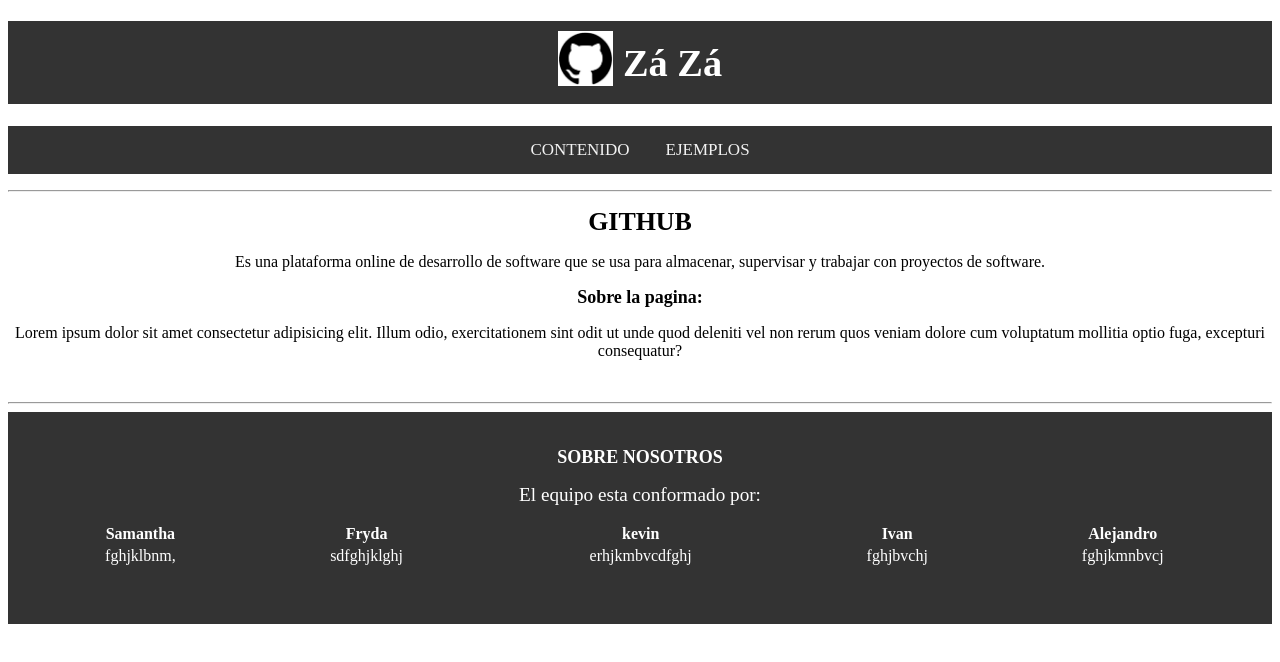
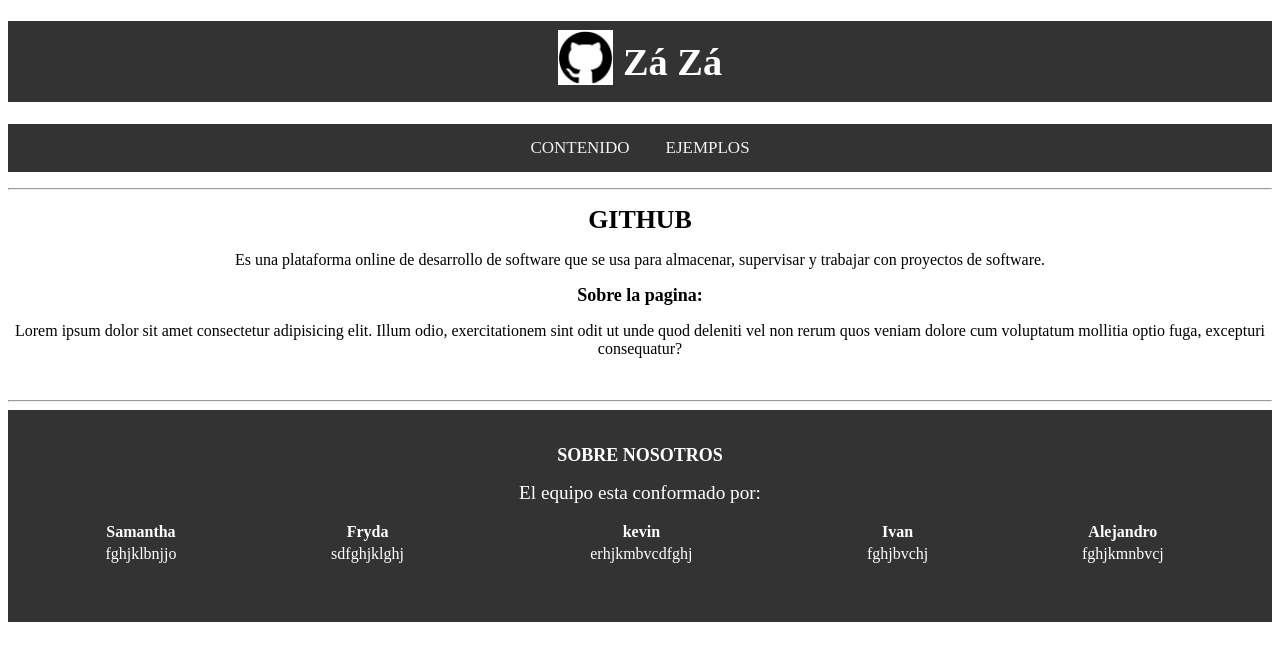
Before and after one commit to Fryda07/Trabajo-Equipo, a plain HTML site: page index.html in a window 1280 px wide. Drawn offline with Linux system fonts and the light colour scheme.

Commit message:
index
marca los cambios del index, y el css

```diff
--- a/estilo.css
+++ b/estilo.css
@@ -11,7 +11,7 @@
     justify-content: center;
     background-color: #333;
     color: white;
-    padding: 10px;
+    padding: 9px;
 }
 
 h1 img {
--- a/index.html
+++ b/index.html
@@ -46,7 +46,7 @@
             <th>Alejandro</th>
         </tr>
         <tr>
-            <td>fghjklbnm,</td>
+            <td>fghjklbnjjo</td>
             <td>sdfghjklghj</td>
             <td>erhjkmbvcdfghj</td>
             <td>fghjbvchj</td>
```
